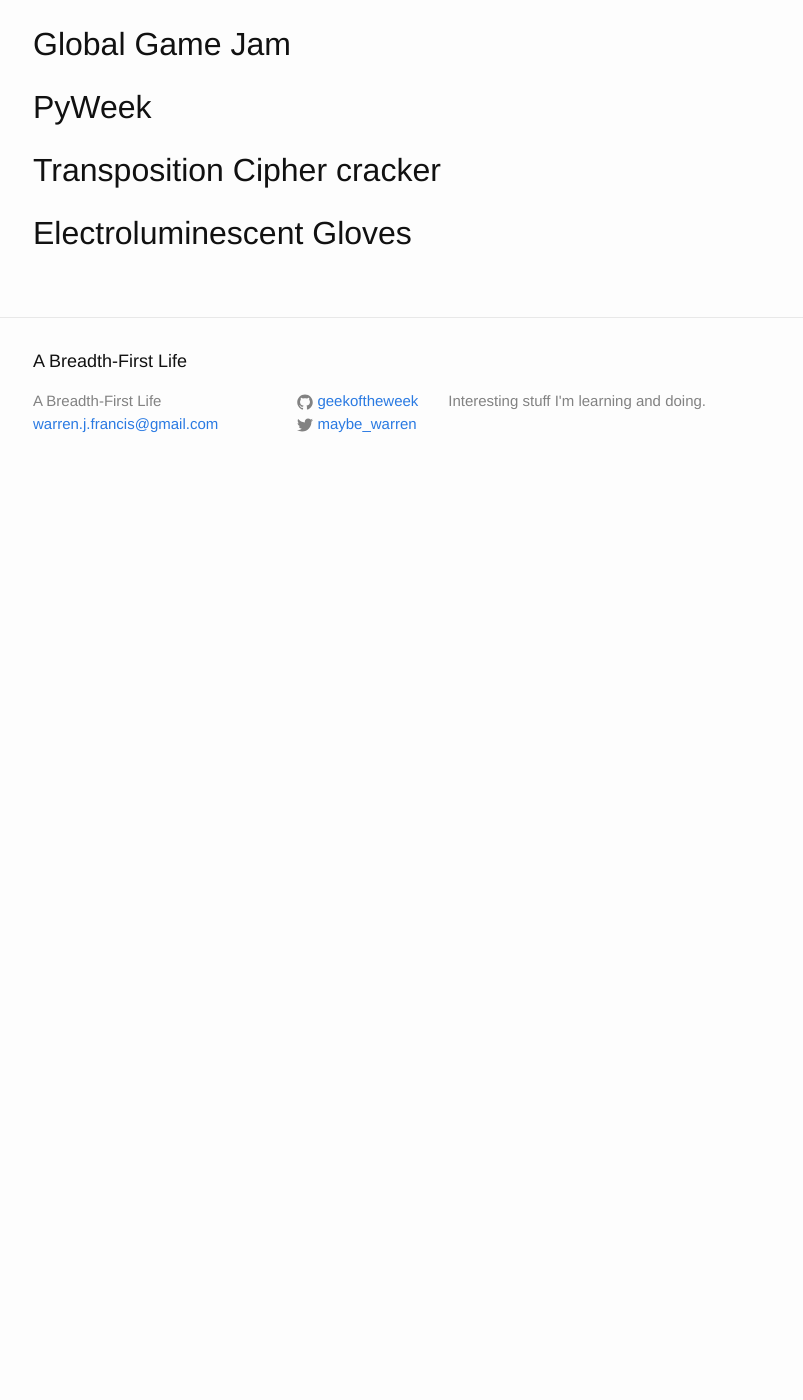
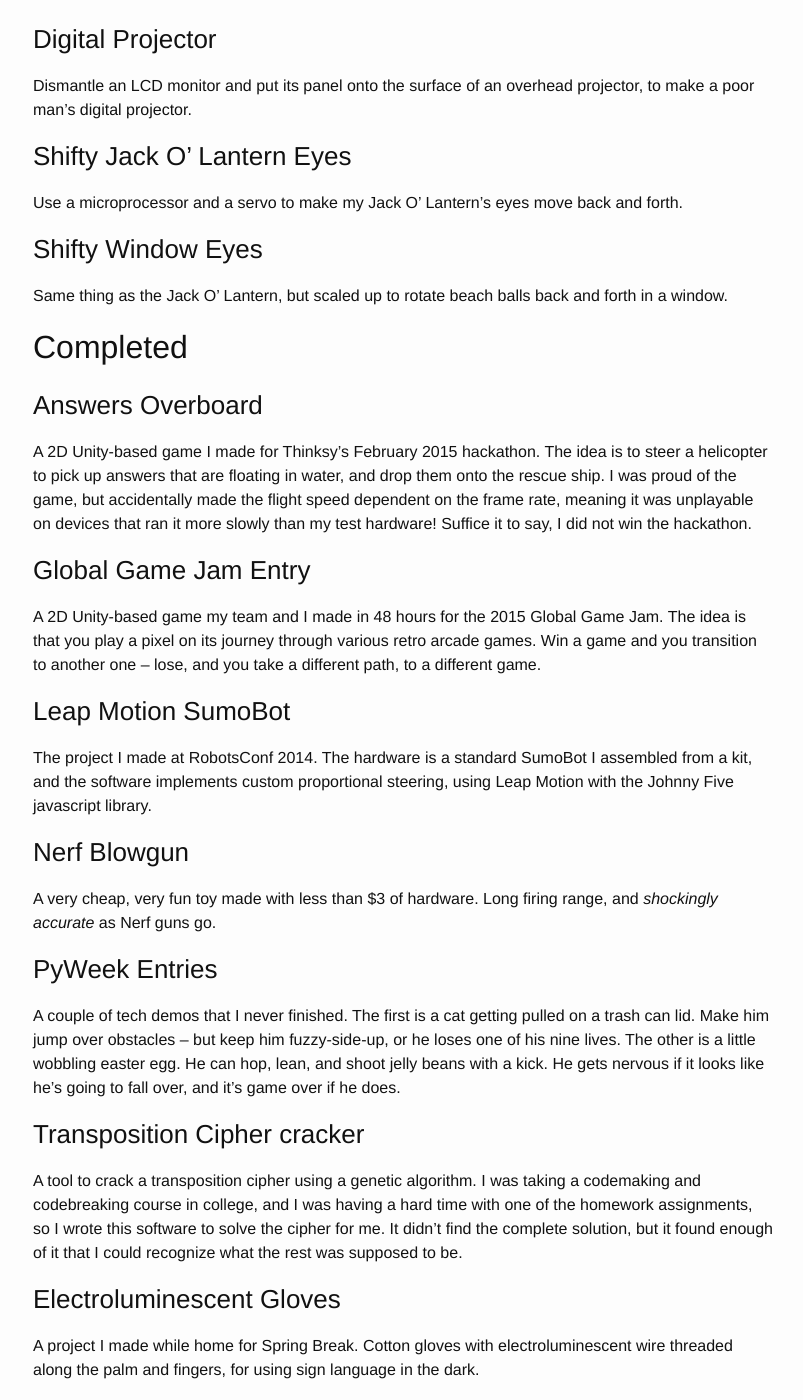
Before and after one commit to geekoftheweek/geekoftheweek.github.io, a Jekyll site: the page built from projects.md, in a window 1280 px wide and 1400 px high, scrolled down 270 px. Shown: the whole window, without its empty margins (237-1040 px from the left). Built offline with Jekyll 4.4.1, drawn with Linux system fonts in a browser that asks for light colours; before the commit the page ends 900 px from its top, so only the background shows below that; some of the changed text lies outside the part shown.

Commit message:
Added a few pages, removed example post.

```diff
--- a/_config.yml
+++ b/_config.yml
@@ -1,8 +1,8 @@
 # Site settings
-title: A Breadth-First Life
-email: warren.j.francis@gmail.com
+title: Byte-Aligned Words
+email: warrenjfrancis@gmail.com
 description: > # this means to ignore newlines until "baseurl:"
-  Interesting stuff I'm learning and doing.
+  My personal dumping ground for some of the interesting stuff I'm learning and doing.
 baseurl: "" # the subpath of your site, e.g. /blog/
 url: "http://geekoftheweek.github.io" # the base hostname & protocol for your site
 twitter_username: maybe_warren
--- a/projects.md
+++ b/projects.md
@@ -6,12 +6,52 @@ permalink: /projects/
 
 Information about some of the personal projects I've worked on over the years, along with whatever documentation I can scrape together.
 
-## Answers Overboard
+## Future Projects
 
-## Global Game Jam
+### Digital Projector
 
-## PyWeek
+Dismantle an LCD monitor and put its panel onto the surface of an overhead projector, to make a poor man's digital projector.
 
-## Transposition Cipher cracker
+### Shifty Jack O' Lantern Eyes
 
-## Electroluminescent Gloves
+Use a microprocessor and a servo to make my Jack O' Lantern's eyes move back and forth.
+
+### Shifty Window Eyes
+
+Same thing as the Jack O' Lantern, but scaled up to rotate beach balls back and forth in a window.
+
+## Completed
+
+### Answers Overboard
+
+A 2D Unity-based game I made for Thinksy's February 2015 hackathon.  The idea is to steer a helicopter to pick up answers that are floating in water, and drop them onto the rescue ship.  I was proud of the game, but accidentally made the flight speed dependent on the frame rate, meaning it was unplayable on devices that ran it more slowly than my test hardware!  Suffice it to say, I did not win the hackathon.
+
+### Global Game Jam Entry
+
+A 2D Unity-based game my team and I made in 48 hours for the 2015 Global Game Jam.  The idea is that you play a pixel on its journey through various retro arcade games.  Win a game and you transition to another one -- lose, and you take a different path, to a different game.
+
+### Leap Motion SumoBot
+
+The project I made at RobotsConf 2014.  The hardware is a standard SumoBot I assembled from a kit, and the software implements custom proportional steering, using Leap Motion with the Johnny Five javascript library.
+
+### Nerf Blowgun
+
+A very cheap, very fun toy made with less than $3 of hardware.  Long firing range, and *shockingly accurate* as Nerf guns go.
+
+### PyWeek Entries
+
+A couple of tech demos that I never finished.  The first is a cat getting pulled on a trash can lid.  Make him jump over obstacles -- but keep him fuzzy-side-up, or he loses one of his nine lives.  The other is a little wobbling easter egg.  He can hop, lean, and shoot jelly beans with a kick.  He gets nervous if it looks like he's going to fall over, and it's game over if he does.
+
+### Transposition Cipher cracker
+
+A tool to crack a transposition cipher using a genetic algorithm.  I was taking a codemaking and codebreaking course in college, and I was having a hard time with one of the homework assignments, so I wrote this software to solve the cipher for me.  It didn't find the complete solution, but it found enough of it that I could recognize what the rest was supposed to be.
+
+### Electroluminescent Gloves
+
+A project I made while home for Spring Break.  Cotton gloves with electroluminescent wire threaded along the palm and fingers, for using sign language in the dark.
+
+### COTA notifications
+
+A really basic hack, way back in the early 2000's I think, to let me know when the bus was running late.  If it was on schedule or if class ran late, I wouldn't have time to make it to the bus stop -- it would be a long wait until the next one, I might as well leave the stop and wait somewhere else warm.  On the other hand, if the bus was late and class ended on time, I could *just* catch the bus, and get home quickly.
+
+The transportation authority had a web site where riders could check the bus locations, but I didn't have a smartphone.  What I did have was Python, and an email address that would forward (as SMS) to my phone.  So, I hacked together a script that would scrape the GPS location of the bus I wanted to catch, and text me if it was running late, so I'd know whether to run to the stop, or give up and go to the library.
```
Also changed, not shown: geekups.md (added, +50 -0 lines), resume.md (+45 -17 lines).
